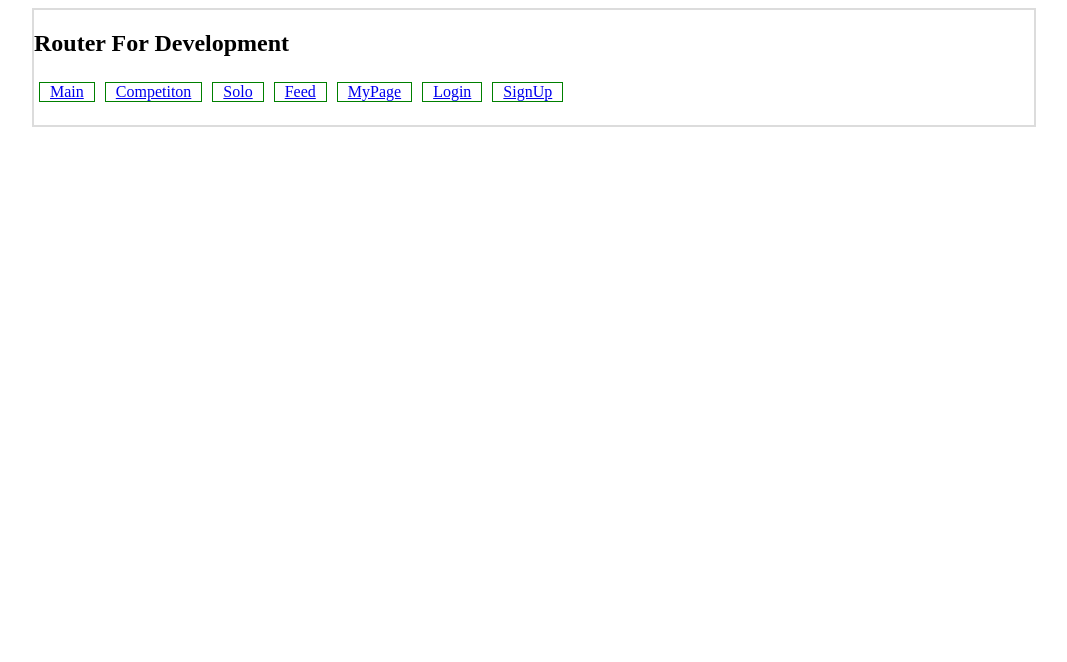
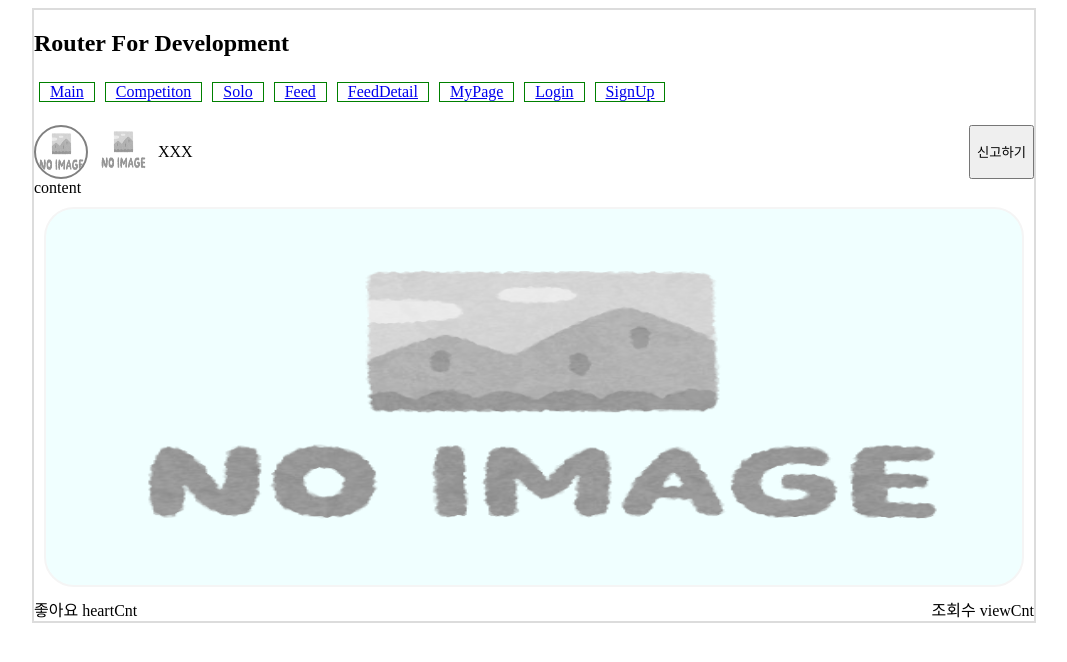
Before and after one commit to woori0214/-SSAFY-SGDC, a Vue app in the folder frontend/vue-project/: page /feeddetail in a window 1280 px wide. Shown: the top 662 px of the page, without its empty margins (106-1173 px from the left). Built offline with nearby package versions, Linux system fonts and the light colour scheme.

Commit message:
피드 상세 폼만 제작, 데이터 전달이 제대로 안되는 이슈 있음

```diff
--- a/frontend/vue-project/src/App.vue
+++ b/frontend/vue-project/src/App.vue
@@ -8,6 +8,7 @@
           <RouterLink to="/competition">Competiton</RouterLink>
           <RouterLink to="/solo">Solo</RouterLink>
           <RouterLink to="/feed">Feed</RouterLink>
+          <RouterLink to="/feeddetail">FeedDetail</RouterLink>
           <RouterLink to="/mypage">MyPage</RouterLink>
           <RouterLink to="/login">Login</RouterLink>
           <RouterLink to="/signup">SignUp</RouterLink>
--- a/frontend/vue-project/src/components/Feed/Feed.vue
+++ b/frontend/vue-project/src/components/Feed/Feed.vue
@@ -9,7 +9,9 @@
       <button>신고하기</button>
     </div>
     <div class="feed_content">{{ content }}</div>
-    <div class="feed_image_frame" @click="routeDetailFeed()">
+    <div class="feed_image_frame" @click="routeDetailFeed(
+
+    )">
       <img :src="feedImage" class="feed_image" />
     </div>
     <div class="feed_footbar">
@@ -21,7 +23,7 @@
 
 <script>
 export default {
-  name: "feed-item",
+  name: "feed_item",
   props: {
     userName: {
       type: String,
@@ -33,21 +35,28 @@ export default {
     },
     feedImage: {
       type: String,
-      default: "@/FeedImage/search_mushimegane.png",
+      default: "/src/components/Feed/FeedImage/no_image_logo.png",
     },
     heartCnt: {
-      type: Number,
+      type: String,
       default: "heartCnt",
     },
     viewCnt: {
-      type: Number,
+      type: String,
       default: "viewCnt",
     },
   },
   methods: {
     routeDetailFeed() {
       this.$router.push({
-        path: "/",
+        name: "FeedDetail",
+        params: {
+          userName_d: this.userName,
+          content_d: this.content,
+          feedImage_d: this.feedImage,
+          heartCnt_d: this.heartCnt,
+          viewCnt_d: this.viewCnt,
+        }
       });
     },
   },
--- a/frontend/vue-project/src/components/Feed/FeedList.vue
+++ b/frontend/vue-project/src/components/Feed/FeedList.vue
@@ -44,8 +44,8 @@ const feeds = ref([
     userName: "김메달",
     // userBadge: "./..",
     content: "[카테고리]를 [12:43]에 성공 하였습니다!",
-    feedImage:
-      "/src/components/Feed/FeedImage/KakaoTalk_20240112_103126424.jpg",
+    // feedImage:
+    //   "/src/components/Feed/FeedImage/KakaoTalk_20240112_103126424.jpg",
     heartCnt: 1520,
     viewCnt: 130,
   },
--- a/frontend/vue-project/src/router/index.js
+++ b/frontend/vue-project/src/router/index.js
@@ -3,6 +3,7 @@ import MainView from '@/views/MainView.vue'
 import CompetitionView from '@/views/CompetitionView.vue'
 import SoloView from '@/views/SoloView.vue'
 import FeedView from '@/views/FeedView.vue'
+import FeedDetailView from '@/views/FeedDetailView.vue'
 import MyPageView from '@/views/MyPageView.vue'
 import MyPageUpdateView from '@/views/MyPageUpdateView.vue'
 import LoginView from '@/views/LoginView.vue'
@@ -32,6 +33,12 @@ const router = createRouter({
       component: FeedView,
     },
     {
+      path: '/feeddetail',
+      name: 'FeedDetail',
+      component: FeedDetailView,
+      props: true,
+    },
+    {
       path: '/mypage',
       name: 'MyPage',
       component: MyPageView,
--- /dev/null
+++ b/frontend/vue-project/src/views/FeedDetailView.vue
@@ -0,0 +1,62 @@
+<template>
+  <div class="feed_frame">
+    <div class="feed_profile">
+      <div class="user_profile">
+        <img :src="feedImage_d" class="feed_profile_image" />
+        <img :src="feedImage_d" class="feed_profile_badge" />
+        <div class="feed_user_name">{{ userName_d }}</div>
+      </div>
+      <button>신고하기</button>
+    </div>
+    <div class="feed_content">{{ content_d }}</div>
+    <div class="feed_image_frame" @click="routeDetailFeed">
+      <img :src="feedImage_d" class="feed_detail_image" />
+    </div>
+    <div class="feed_footbar">
+      <div class="feed_heart_cnt">좋아요 {{ heartCnt_d }}</div>
+      <div class="feed_view_cnt">조회수 {{ viewCnt_d }}</div>
+    </div>
+  </div>
+</template>
+
+  <script>
+export default {
+  name: "feed-detail",
+  props: {
+    userName_d: {
+      type: String,
+      default: "XXX",
+    },
+    content_d: {
+      type: String,
+      default: "content",
+    },
+    feedImage_d: {
+      type: String,
+      default: "/src/components/Feed/FeedImage/no_image_logo.png",
+    },
+    heartCnt_d: {
+      type: String,
+      default: "heartCnt",
+    },
+    viewCnt_d: {
+      type: String,
+      default: "viewCnt",
+    },
+  },
+  methods: {
+    routeDetailFeed() {
+      this.$router.push({
+        path: "/",
+      });
+    },
+  },
+};
+</script>
+
+<style>
+.feed_detail_image{
+  width: 70vw;
+  height: 42vh;
+}
+</style>
```
Also changed, not shown: frontend/vue-project/src/components/Feed/FeedDetail.vue (deleted, +0 -13 lines), frontend/vue-project/src/components/Feed/FeedImage/no_image_logo.png (added).
